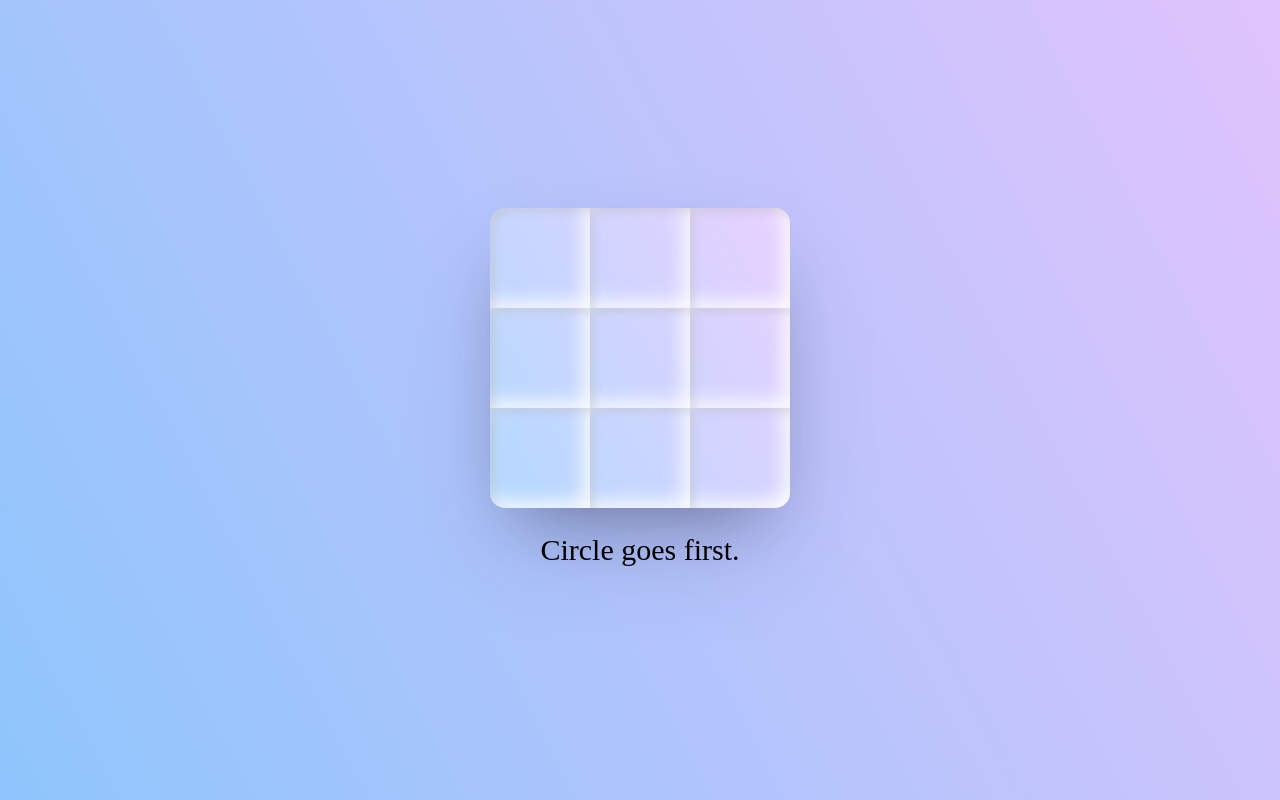
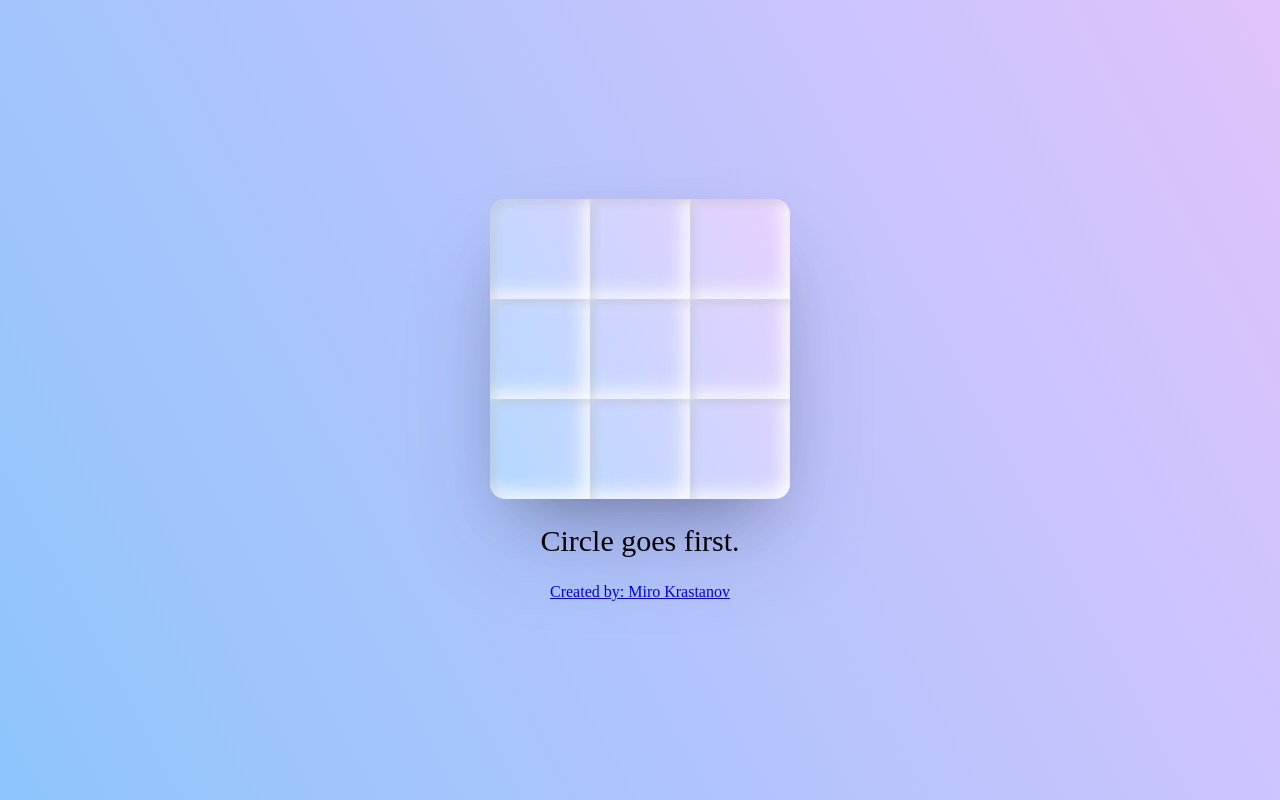
Before and after one commit to mirokrastanov/TicTacToe, a website with bundled scripts: page index.html in a window 1280 px wide. Built offline with nearby package versions, Linux system fonts and the light colour scheme.

Commit message:
Added a water mark

```diff
--- a/index.html
+++ b/index.html
@@ -18,6 +18,8 @@
     </div>
     <p id="info"></p>
 
+    <div id="water-mark"><a href="https://github.com/mirokrastanov" target="_blank">Created by: Miro Krastanov</a></div>
+
 </body>
 
 </html>
```
